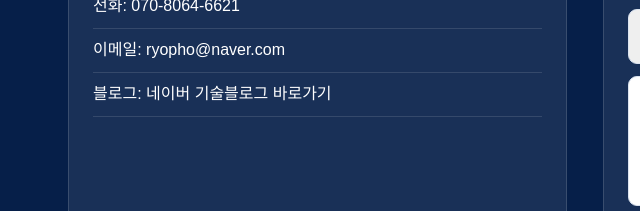
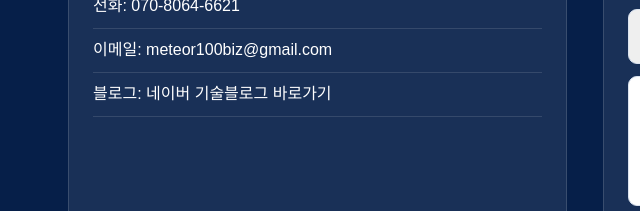
Before and after one commit to meteor100biz/qdm-homepage, a plain HTML site: page index.html in a window 1280 px wide. Shown: the part 3061-3272 px from the top of the page, 0-640 px from the left. Drawn offline with Linux system fonts and the light colour scheme.

Commit message:
Add files via upload

```diff
--- a/index.html
+++ b/index.html
@@ -39,6 +39,6 @@
 
 <section id="portfolio"><div class="wrap"><div class="section-head"><div><div class="section-kicker">Portfolio</div><h2 class="section-title">대표 실적 / 프로젝트</h2></div><p class="section-desc">각 사업영역별 대표 실적만 선별하여 정리했습니다. 세부 도면과 고객사 정보는 제외하고 수행 역할과 기술 검토 내용을 중심으로 소개합니다.</p></div><div class="portfolio-grid" id="featuredPortfolioGrid"></div><p style="margin-top:26px"><a class="btn secondary" href="portfolio.html">전체 포트폴리오 보기 →</a></p></div></section>
 <section id="blog" class="about"><div class="wrap"><div class="section-head"><div><div class="section-kicker">Technical Blog</div><h2 class="section-title">최신 기술자료</h2></div><p class="section-desc">기술자료는 네이버 블로그에서 관리합니다. 아래 글을 클릭하면 QDM 기술블로그로 이동합니다.</p></div><div class="blog-grid" id="blogGrid" aria-live="polite"><noscript>최신 기술자료 목록을 보려면 브라우저의 JavaScript를 활성화해 주세요.</noscript></div></div></section>
-<section id="contact" class="contact"><div class="wrap"><div class="section-head"><div><div class="section-kicker">Contact</div><h2 class="section-title">문의하기</h2></div><p class="section-desc" style="color:#d8e4f5">견적 및 기술문의는 이메일 또는 전화로 연락 주시면 검토 후 회신드리겠습니다.</p></div><div class="contact-grid"><div class="contact-box"><h3>QDM 큐디엠</h3><ul class="contact-list"><li>주소: 경남 창원시 의창구 금강로 367</li><li>전화: <a href="tel:07080646621">070-8064-6621</a></li><li>이메일: <a href="mailto:ryopho@naver.com">ryopho@naver.com</a></li><li>블로그: <a href="https://blog.naver.com/meteor_822" target="_blank" rel="noopener">네이버 기술블로그 바로가기</a></li></ul></div><form class="contact-box" action="mailto:ryopho@naver.com" method="post" enctype="text/plain"><div class="form-grid"><input name="name" placeholder="이름" required><input name="company" placeholder="회사명"><input name="phone" placeholder="연락처" required><input name="email" type="email" placeholder="이메일"><select name="field"><option>문의분야 선택</option><option>기계·기구설계</option><option>구조해석</option><option>프레스 금형설계</option><option>역설계 / CAD 대행</option></select><input name="subject" placeholder="문의 제목"><textarea class="full" name="message" placeholder="문의 내용을 입력하세요"></textarea><button class="submit full" type="submit">이메일로 문의 보내기</button></div></form></div></div></section>
+<section id="contact" class="contact"><div class="wrap"><div class="section-head"><div><div class="section-kicker">Contact</div><h2 class="section-title">문의하기</h2></div><p class="section-desc" style="color:#d8e4f5">견적 및 기술문의는 이메일 또는 전화로 연락 주시면 검토 후 회신드리겠습니다.</p></div><div class="contact-grid"><div class="contact-box"><h3>QDM 큐디엠</h3><ul class="contact-list"><li>주소: 경남 창원시 의창구 금강로 367</li><li>전화: <a href="tel:07080646621">070-8064-6621</a></li><li>이메일: <a href="mailto:meteor100biz@gmail.com">meteor100biz@gmail.com</a></li><li>블로그: <a href="https://blog.naver.com/meteor_822" target="_blank" rel="noopener">네이버 기술블로그 바로가기</a></li></ul></div><form class="contact-box" action="mailto:ryopho@naver.com" method="post" enctype="text/plain"><div class="form-grid"><input name="name" placeholder="이름" required><input name="company" placeholder="회사명"><input name="phone" placeholder="연락처" required><input name="email" type="email" placeholder="이메일"><select name="field"><option>문의분야 선택</option><option>기계·기구설계</option><option>구조해석</option><option>프레스 금형설계</option><option>역설계 / CAD 대행</option></select><input name="subject" placeholder="문의 제목"><textarea class="full" name="message" placeholder="문의 내용을 입력하세요"></textarea><button class="submit full" type="submit">이메일로 문의 보내기</button></div></form></div></div></section>
 </main><footer class="footer"><div class="wrap footer-inner"><div><strong>QDM 큐디엠</strong> · 기계설계 · 구조해석 · 프레스 금형설계 · 역설계</div><div>© QDM. All rights reserved.</div></div></footer>
 <script src="assets/site.js"></script></body></html>
```
